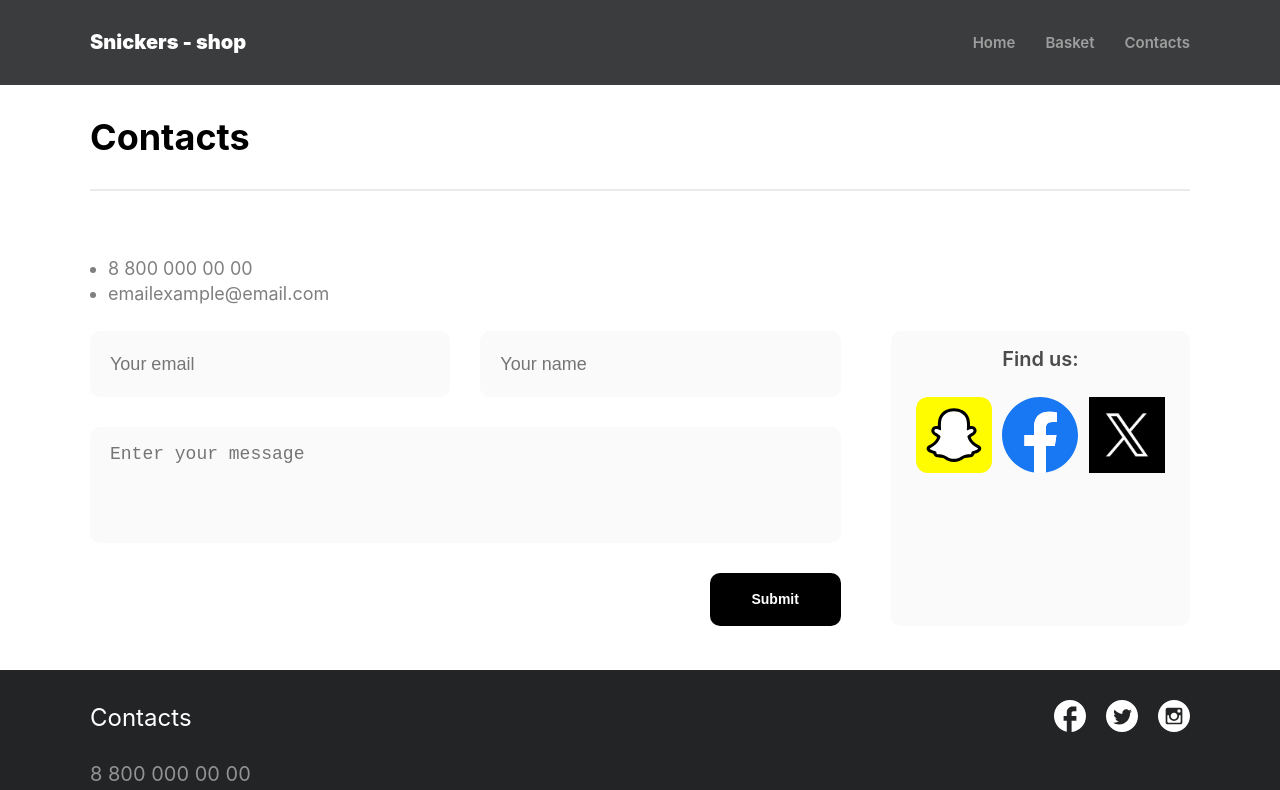
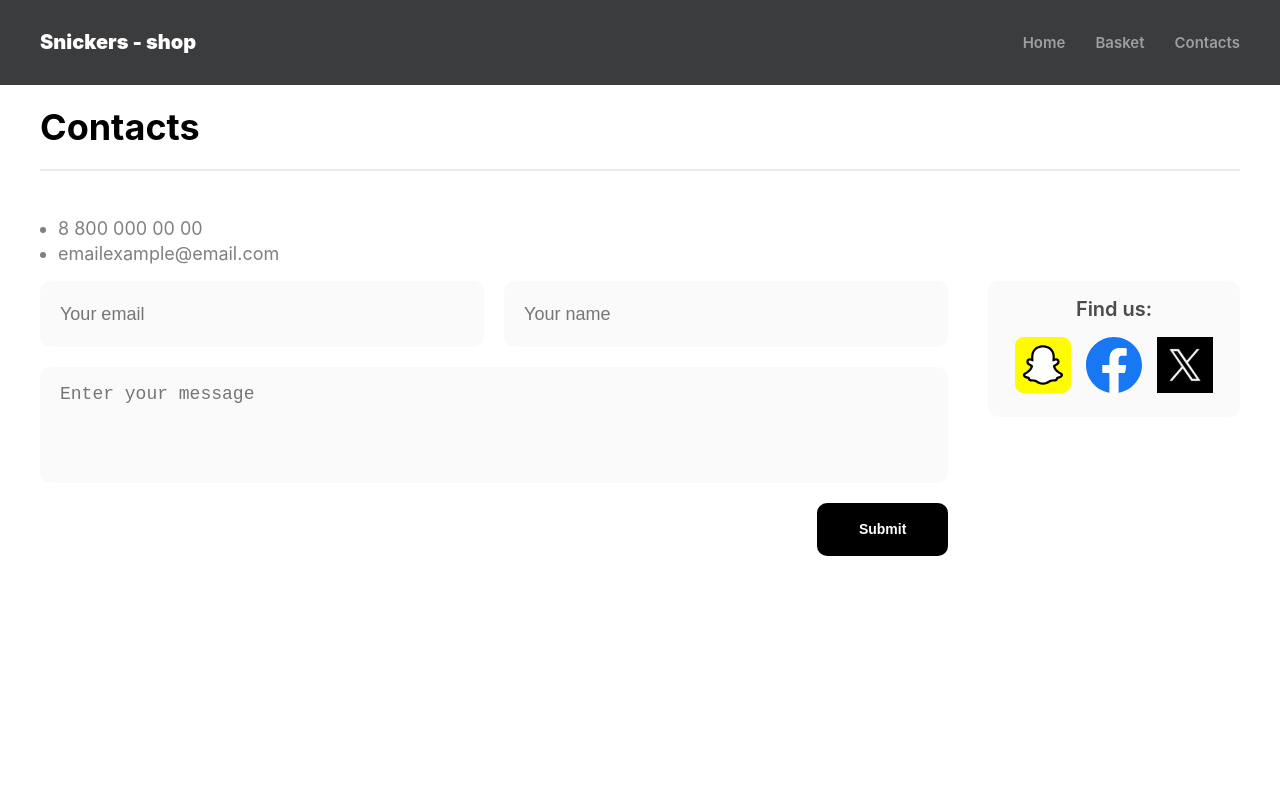
Before and after one commit to VallyL/snickers-app, a React (Create React App) app: page /contacts in a window 1280 px wide. Shown: the top 790 px of the page. Built offline with nearby package versions, Linux system fonts and the light colour scheme.

Commit message:
media(1300)

```diff
--- a/src/components/BascketItem/styles.module.css
+++ b/src/components/BascketItem/styles.module.css
@@ -62,6 +62,71 @@
   cursor: pointer;
 }
 
+.itemContainer > button > img {
+  width: 30px;
+}
+
 .itemContainer > button:hover {
   background-color: rgb(164, 164, 164);
 }
+
+@media screen and (max-width: 1360px) {
+  .nameDiv {
+    gap: 40px;
+    max-width: 320px;
+  }
+}
+
+@media screen and (max-width: 1300px) {
+  .itemContainer > img {
+    width: 187px;
+  }
+
+  .itemContainer > hr {
+    margin: 0 10px;
+  }
+
+  .nameDiv > h3 {
+    font-size: 22px;
+  }
+
+  .nameDiv > div > h3 {
+    font-size: 22px;
+  }
+
+  .itemContainer > button {
+    right: 20px;
+    width: 66px;
+    height: 66px;
+  }
+
+  .itemContainer > button > img {
+    width: 25px;
+  }
+}
+
+@media screen and (max-width: 1100px) {
+  .itemContainer > img {
+    width: 157px;
+  }
+
+  .nameDiv {
+    gap: 20px;
+    max-width: 280px;
+  }
+
+  .nameDiv > h3 {
+    font-size: 20px;
+    line-height: 25px;
+  }
+
+  .itemContainer > button {
+    right: 20px;
+    width: 56px;
+    height: 56px;
+  }
+
+  .itemContainer > button > img {
+    width: 20px;
+  }
+}
--- a/src/components/Footer/styles.module.css
+++ b/src/components/Footer/styles.module.css
@@ -74,3 +74,9 @@
 .emailDiv > div > a:hover {
   background-color: rgba(59, 60, 61, 1);
 }
+
+@media screen and (max-width: 1300px) {
+  .footerContainer {
+    padding: 30px 40px;
+  }
+}
--- a/src/components/Goods/styles.module.css
+++ b/src/components/Goods/styles.module.css
@@ -82,3 +82,15 @@
   font-weight: 500;
   line-height: 17px;
 }
+
+@media screen and (max-width: 1300px) {
+  .goodsContainer {
+    column-gap: 40px;
+    row-gap: 20px;
+  }
+
+  .snickerCart {
+    padding: 30px;
+    gap: 20px;
+  }
+}
--- a/src/components/Header/styles.module.css
+++ b/src/components/Header/styles.module.css
@@ -36,3 +36,9 @@
 .linksContainer > a:focus {
   color: white;
 }
+
+@media screen and (max-width: 1300px) {
+  .headerContainer {
+    padding: 30px 40px;
+  }
+}
--- a/src/components/MessageForm/styles.module.css
+++ b/src/components/MessageForm/styles.module.css
@@ -54,8 +54,8 @@
   cursor: pointer;
 }
 
-.msNav > div > input:hover,
-.messageForm > textarea:hover {
+.msNav > div > input:focus,
+.messageForm > textarea:focus {
   outline: 2px solid rgb(255, 165, 56);
 }
 
@@ -70,3 +70,14 @@
 .inputMessage {
   margin-top: 30px;
 }
+
+@media screen and (max-width: 1300px) {
+  .messageForm,
+  .msNav {
+    gap: 20px;
+  }
+
+  .inputMessage {
+    margin-top: 20px;
+  }
+}
--- a/src/pages/Bascket/styles.module.css
+++ b/src/pages/Bascket/styles.module.css
@@ -3,7 +3,7 @@
   display: flex;
   flex-direction: column;
   gap: 30px;
-  padding-bottom: 300px;
+  padding-bottom: 500px;
 }
 
 .bascketContainer,
@@ -80,3 +80,30 @@
   font-weight: 700;
   line-height: 29px;
 }
+
+@media screen and (max-width: 1300px) {
+  .bascketContainer {
+    padding: 20px 40px;
+    gap: 20px;
+    padding-bottom: 500px;
+  }
+
+  .totalContainer {
+    width: 400px;
+  }
+
+  .totalContainer > ul {
+    gap: 30px;
+    font-size: 22px;
+    font-weight: 400;
+    line-height: 22px;
+  }
+
+  .totalContainer > p {
+    line-height: 10px;
+  }
+
+  .totalContainer > h2 {
+    line-height: 12px;
+  }
+}
--- a/src/pages/Contacts/styles.module.css
+++ b/src/pages/Contacts/styles.module.css
@@ -2,7 +2,7 @@
   width: 100%;
   padding: 30px 90px;
   gap: 30px;
-  padding-bottom: 300px;
+  padding-bottom: 500px;
 }
 
 .contactsContainer,
@@ -46,6 +46,11 @@
   padding: 20px;
   align-items: center;
   gap: 30px;
+  height: fit-content;
+}
+
+.findUsDiv > div > a > img {
+  width: 76px;
 }
 
 .findUsDiv > p {
@@ -65,3 +70,28 @@
 .sendMessageDiv {
   width: 100%;
 }
+
+@media screen and (max-width: 1300px) {
+  .contactsContainer {
+    padding: 20px 40px;
+    gap: 20px;
+    padding-bottom: 500px;
+  }
+
+  .contactsContainer > ul {
+    margin-top: 30px;
+  }
+
+  .messageNav {
+    gap: 40px;
+  }
+
+  .findUsDiv {
+    width: 320px;
+    gap: 20px;
+  }
+
+  .findUsDiv > div > a > img {
+    width: 56px;
+  }
+}
--- a/src/pages/MainPage/styles.module.css
+++ b/src/pages/MainPage/styles.module.css
@@ -20,3 +20,11 @@
 .mainContainer > hr {
   border: 1px solid rgba(234, 234, 234, 1);
 }
+
+@media screen and (max-width: 1300px) {
+  .mainContainer {
+    padding: 20px 40px;
+    padding-bottom: 300px;
+    gap: 30px;
+  }
+}
```
